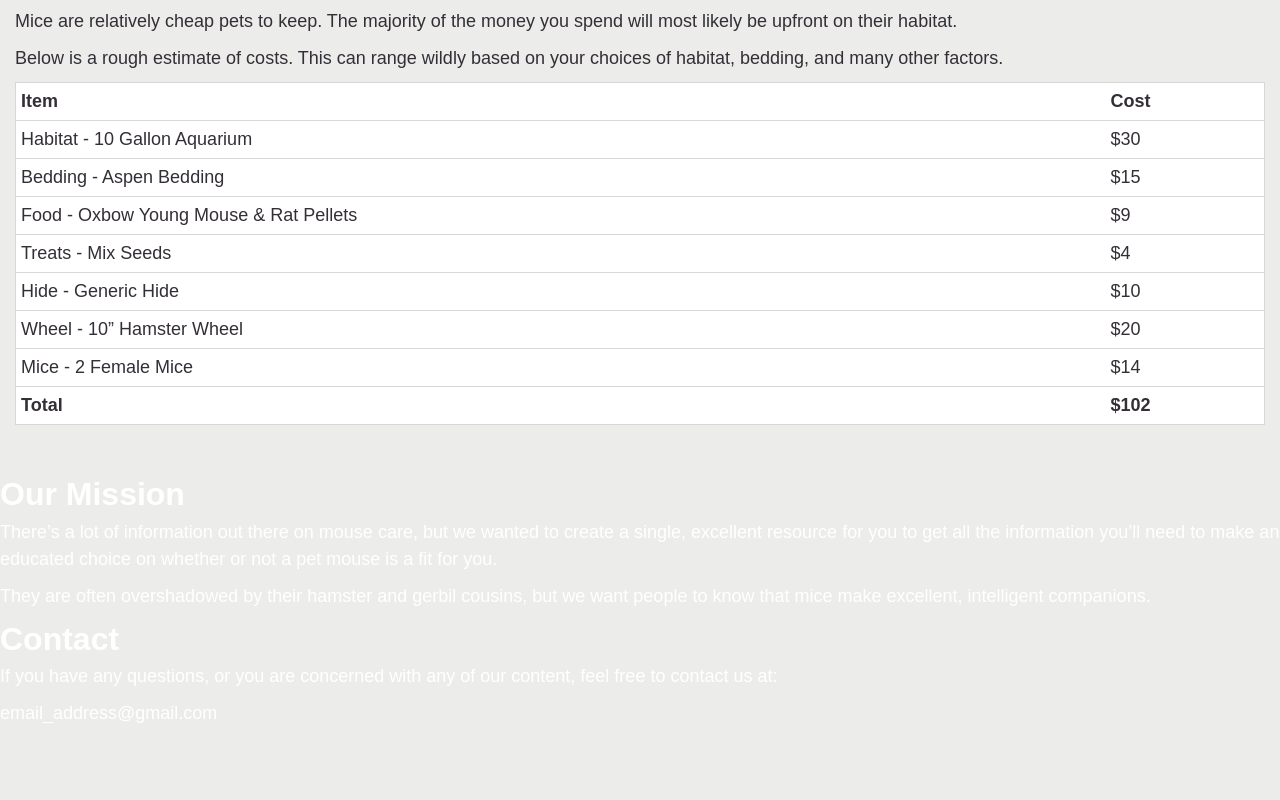
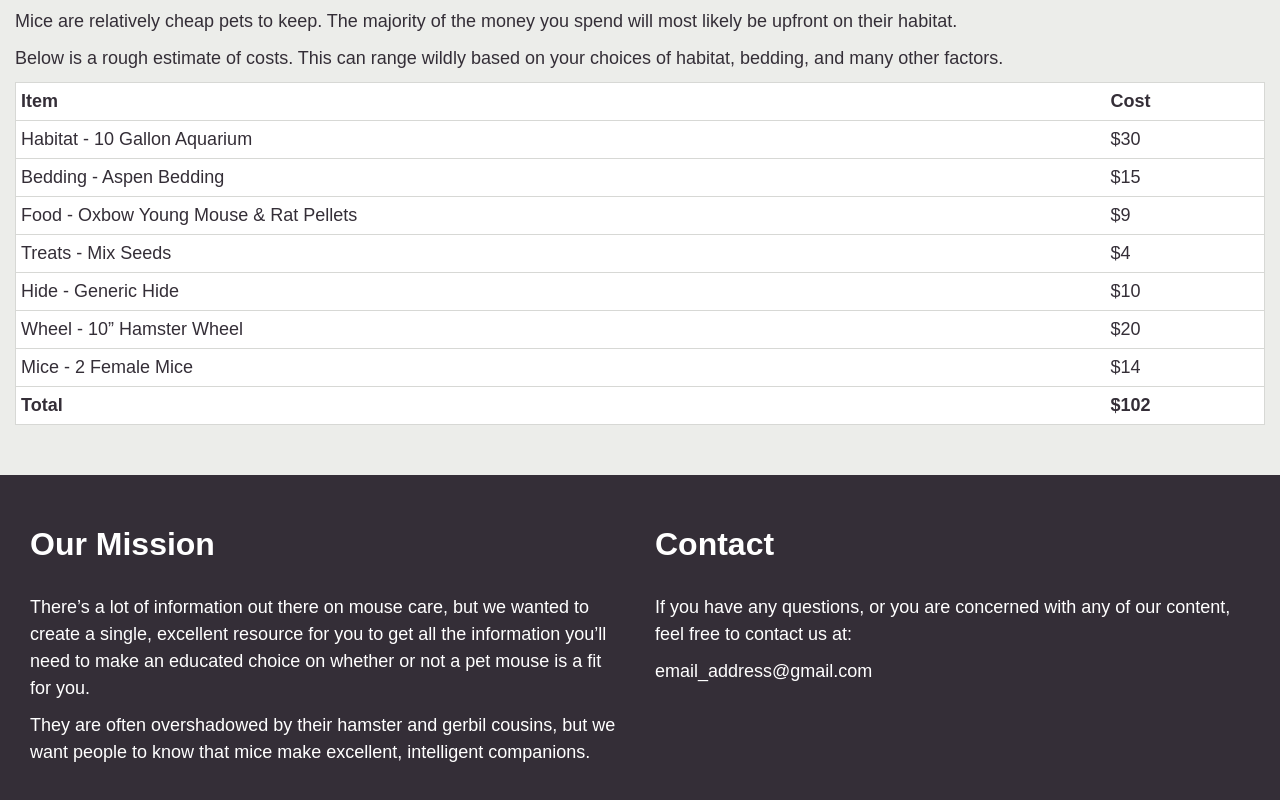
Before and after one commit to MaricelRodriguez/msrodriguez-fancymice, a website: page index.html in a window 1280 px wide. Shown: the part 7203-8003 px from the top of the page. Before the commit the page ends 7940 px from the top, so only its background shows below. Drawn offline with nearby package versions, Linux system fonts and the light colour scheme; a web font is replaced by a local one.

Commit message:
### CSS
Adds css fule for the footer section.
Adds bootstrap classes to the footer section.

```diff
--- a/index.html
+++ b/index.html
@@ -389,23 +389,26 @@
         </tr>
       </table>
     </section> <!-- cost -->
-  </div>
-  <footer>
-    <section>
+
+    <footer class="row justify-content-between">
+      <section class="col-lg-6">
         <h1>Our Mission</h1>
         <p>There’s a lot of information out there on mouse care, but we wanted to create a single, excellent resource for you to get all the information you’ll need to make an educated choice on whether or not a pet mouse is a fit for you.</p>
         <p>They are often overshadowed by their hamster and gerbil cousins, but we want people to know that mice make excellent, intelligent companions.</p>
       </section>
 
-    <section>
+      <section class="col-lg-6">
         <h1>Contact</h1>
         <p>If you have any questions, or you are concerned with any of our content, feel free to contact us at:</p>
         <p>email_address@gmail.com</p>
       </section>
     </footer>
+  </div>
 
   <script src="https://code.jquery.com/jquery-3.3.1.slim.min.js" integrity="sha384-q8i/X+965DzO0rT7abK41JStQIAqVgRVzpbzo5smXKp4YfRvH+8abtTE1Pi6jizo" crossorigin="anonymous"></script>
+
   <script src="https://cdnjs.cloudflare.com/ajax/libs/popper.js/1.14.7/umd/popper.min.js" integrity="sha384-UO2eT0CpHqdSJQ6hJty5KVphtPhzWj9WO1clHTMGa3JDZwrnQq4sF86dIHNDz0W1" crossorigin="anonymous"></script>
+
   <script src="https://stackpath.bootstrapcdn.com/bootstrap/4.3.1/js/bootstrap.min.js" integrity="sha384-JjSmVgyd0p3pXB1rRibZUAYoIIy6OrQ6VrjIEaFf/nJGzIxFDsf4x0xIM+B07jRM" crossorigin="anonymous"></script>
 </body>
 </html>
--- a/scss/_defaults.scss
+++ b/scss/_defaults.scss
@@ -20,7 +20,7 @@ body{
   }
 }
 
-#content > section {
+#content > section, footer {
   padding: 50px 15px;
   margin: auto 0 auto 0;
 }
--- a/scss/main.scss
+++ b/scss/main.scss
@@ -12,4 +12,5 @@
 //Sections
 @import 'sections/header';
 @import 'sections/navigation';
-@import 'sections/cost'
+@import 'sections/cost';
+@import 'sections/footer';
--- /dev/null
+++ b/scss/sections/_footer.scss
@@ -0,0 +1,3 @@
+footer {
+  background-color: $dark;
+}
```
Also changed, not shown: css/main.css. Lines whose indentation alone changed are shown as unchanged.
